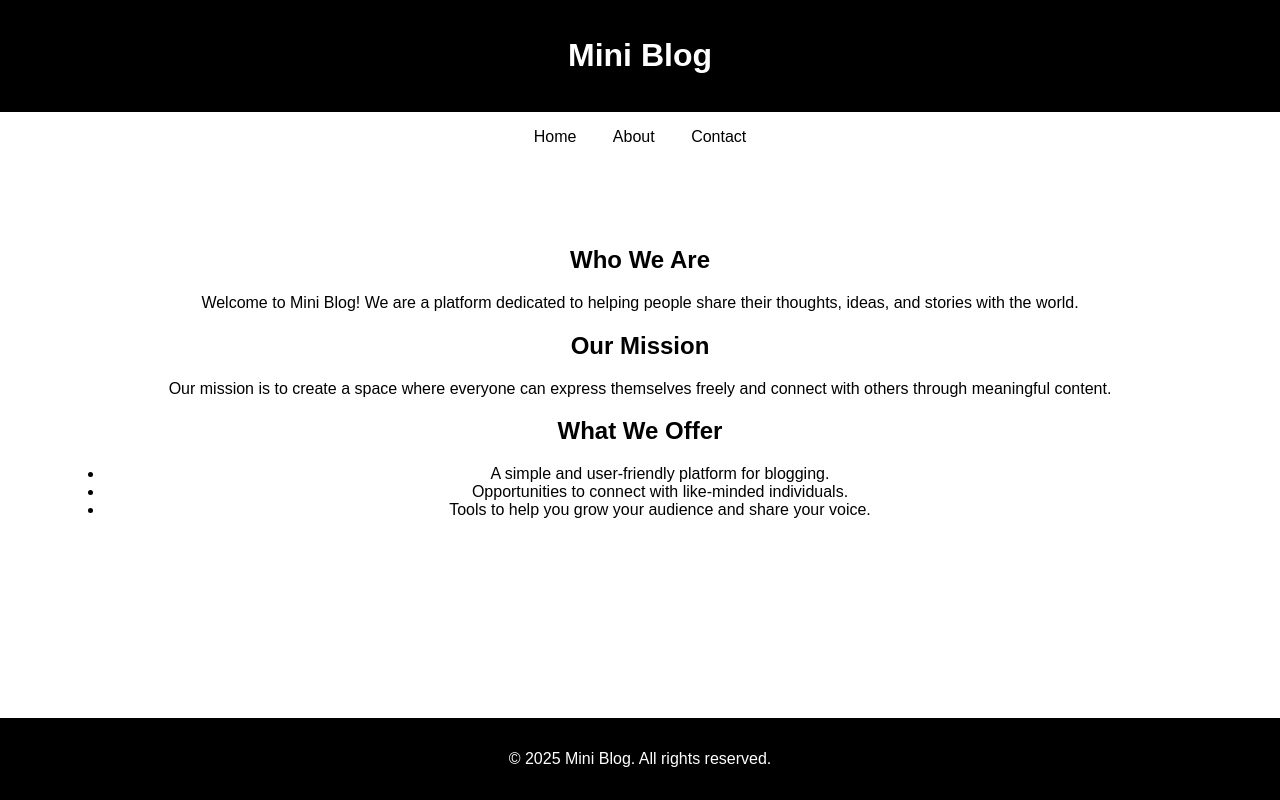
After one commit to seniordaniel1/CS546-Final-Project, a Node server app: page /about in a window 1280 px wide. The commit adds this page. Run offline with Node 20, Linux system fonts and the light colour scheme; some libraries are stand-ins or nearby versions.

Commit message:
readding about page

```diff
--- a/routes/index.js
+++ b/routes/index.js
@@ -130,8 +130,6 @@ const constructorMethod = (app) => {
         })(req, res, next);
     });
 
-
-
     app.get('/logout', (req, res) => {
         req.logout((err) => {
             if (err) {
@@ -140,6 +138,10 @@ const constructorMethod = (app) => {
             res.redirect('/');
         });
     });
+
+    app.get('/about', (req, res) => {
+        res.render('about');
+    })
 
     // Protected routes
     app.use('/posts', ensureAuthenticated, postRoutes);
--- /dev/null
+++ b/views/about.handlebars
@@ -0,0 +1,20 @@
+<main>
+    <section>
+        <h2>Who We Are</h2>
+        <p>Welcome to Mini Blog! We are a platform dedicated to helping people share their thoughts, ideas, and stories
+            with the world.</p>
+    </section>
+    <section>
+        <h2>Our Mission</h2>
+        <p>Our mission is to create a space where everyone can express themselves freely and connect with others through
+            meaningful content.</p>
+    </section>
+    <section>
+        <h2>What We Offer</h2>
+        <ul>
+            <li>A simple and user-friendly platform for blogging.</li>
+            <li>Opportunities to connect with like-minded individuals.</li>
+            <li>Tools to help you grow your audience and share your voice.</li>
+        </ul>
+    </section>
+</main>
--- a/views/layouts/main.handlebars
+++ b/views/layouts/main.handlebars
@@ -18,7 +18,7 @@
     </header>
     <nav>
         <a href="/">Home</a>
-        <a href="#">About</a>
+        <a href="/about">About</a>
         <a href="#">Contact</a>
     </nav>
     <main>
```
